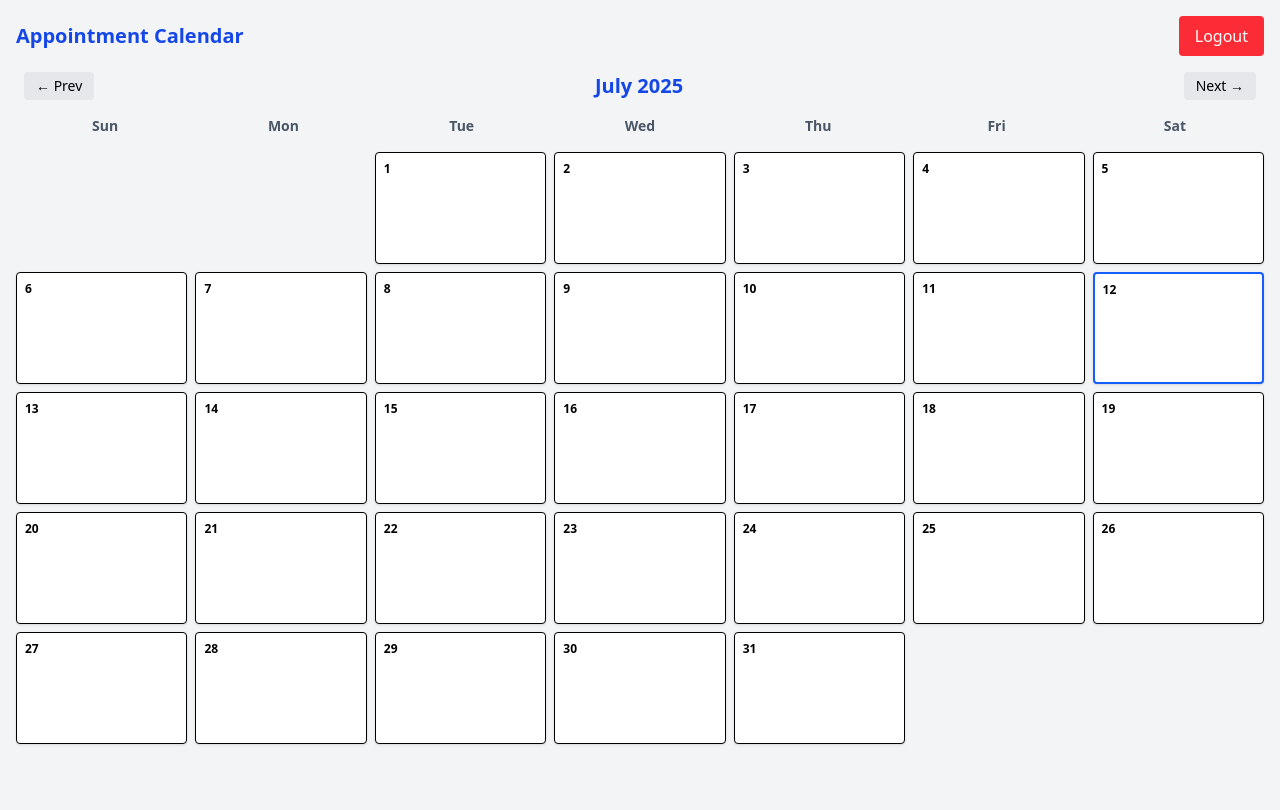
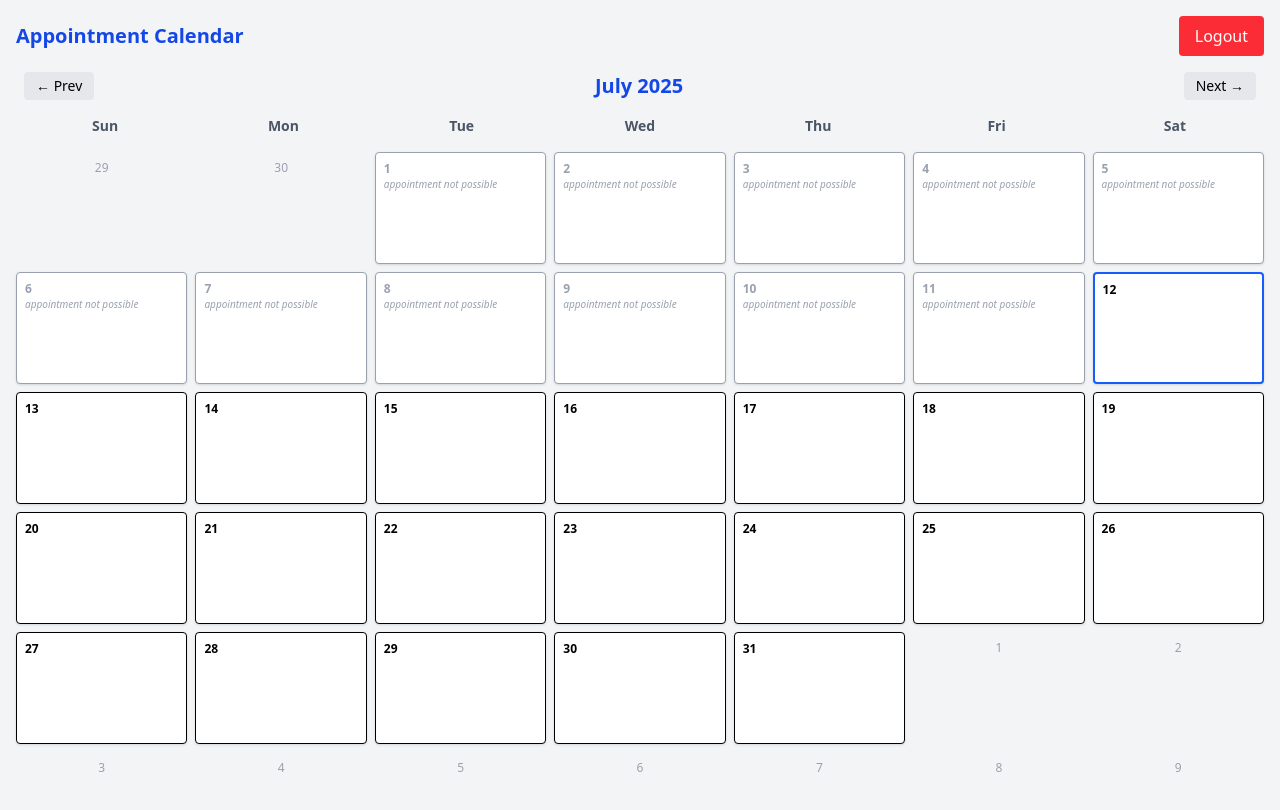
Before and after one commit to suneebs/Appointment-Calendar, a React (Vite) app: page /calendar in a window 1280 px wide. Shown: the top 810 px of the page. Built offline with nearby package versions, Linux system fonts and the light colour scheme; sample sign-in values are in the browser's storage; the HTML template or start-up script is replaced by a standard one.

Commit message:
refactor Calendar component to remove unused handleSaveAppointment function

```diff
--- a/src/components/CalendarGrid.jsx
+++ b/src/components/CalendarGrid.jsx
@@ -4,6 +4,8 @@ import {
   getDay,
   format,
   isSameDay,
+  isBefore,
+  startOfDay,
 } from "date-fns";
 import { useState } from "react";
 import AppointmentModal from "./AppointmentModal";
@@ -13,7 +15,10 @@ export default function CalendarGrid({ appointments, onSave }) {
   const [showModal, setShowModal] = useState(false);
   const [selectedDate, setSelectedDate] = useState(null);
 
-  const handleDayClick = (dateStr) => {
+  const today = startOfDay(new Date());
+
+  const handleDayClick = (date) => {
+    const dateStr = format(date, "yyyy-MM-dd");
     setSelectedDate(dateStr);
     setShowModal(true);
   };
@@ -25,11 +30,12 @@ export default function CalendarGrid({ appointments, onSave }) {
 
   const monthStart = startOfMonth(currentMonth);
   const monthEnd = endOfMonth(currentMonth);
-  const startWeekday = getDay(monthStart); // 0 (Sun) to 6 (Sat)
-  const totalDays = parseInt(format(monthEnd, "d")); // number of days in month
+  const startWeekday = getDay(monthStart);
+  const totalDays = parseInt(format(monthEnd, "d"));
 
   const rows = [];
   let dayCounter = 1;
+  let nextMonthDay = 1;
 
   for (let week = 0; week < 6; week++) {
     const days = [];
@@ -37,13 +43,35 @@ export default function CalendarGrid({ appointments, onSave }) {
     for (let weekday = 0; weekday < 7; weekday++) {
       const cellIndex = week * 7 + weekday;
 
-      if (cellIndex < startWeekday || dayCounter > totalDays) {
-        // Empty cell: before start or after end of month
+      if (cellIndex < startWeekday) {
+        // Greyed out days from previous month
+        const prevDate = new Date(
+          currentMonth.getFullYear(),
+          currentMonth.getMonth(),
+          -(startWeekday - weekday - 1)
+        );
         days.push(
           <div
-            key={`empty-${week}-${weekday}`}
-            className="p-2 h-28 bg-transparent"
-          />
+            key={`prev-${week}-${weekday}`}
+            className="p-2 h-28 bg-gray-100 text-gray-400 text-xs text-center rounded select-none"
+          >
+            {format(prevDate, "d")}
+          </div>
+        );
+      } else if (dayCounter > totalDays) {
+        // Greyed out days from next month
+        const nextDate = new Date(
+          currentMonth.getFullYear(),
+          currentMonth.getMonth() + 1,
+          nextMonthDay++
+        );
+        days.push(
+          <div
+            key={`next-${week}-${weekday}`}
+            className="p-2 h-28 bg-gray-100 text-gray-400 text-xs text-center rounded select-none"
+          >
+            {format(nextDate, "d")}
+          </div>
         );
       } else {
         const date = new Date(
@@ -55,15 +83,30 @@ export default function CalendarGrid({ appointments, onSave }) {
         const dailyAppointments = appointments.filter(
           (appt) => appt.date === dateStr
         );
-        const isToday = isSameDay(date, new Date());
+        const isToday = isSameDay(date, today);
+        const isPast = isBefore(date, today);
 
+        const commonClasses = `border p-2 h-28 overflow-auto rounded shadow-sm bg-white transition duration-150`;
+
+        if (isPast) {
           days.push(
             <div
               key={dateStr}
-            className={`border p-2 h-28 overflow-auto rounded shadow-sm hover:bg-blue-50 cursor-pointer transition duration-150 bg-white ${
+              className={`${commonClasses} text-gray-400 bg-gray-100 cursor-not-allowed select-none`}
+              title="Past date — not allowed"
+            >
+              <div className="text-xs font-bold">{dayCounter}</div>
+              <div className="text-[10px] italic">appointment not possible</div>
+            </div>
+          );
+        } else {
+          days.push(
+            <div
+              key={dateStr}
+              className={`${commonClasses} hover:bg-blue-50 cursor-pointer ${
                 isToday ? "border-blue-600 border-2" : ""
               }`}
-            onClick={() => handleDayClick(dateStr)}
+              onClick={() => handleDayClick(date)}
             >
               <div className="text-xs font-bold">{dayCounter}</div>
               <div className="mt-1 space-y-1">
@@ -72,7 +115,9 @@ export default function CalendarGrid({ appointments, onSave }) {
                     key={idx}
                     className="text-[11px] text-gray-700 bg-blue-100 px-1 py-0.5 rounded"
                   >
-                  <div className="font-semibold text-gray-800">{appt.name}</div>
+                    <div className="font-semibold text-gray-800">
+                      {appt.name}
+                    </div>
                     {appt.time} — <span className="italic">{appt.doctor}</span>
                   </div>
                 ))}
@@ -82,6 +127,7 @@ export default function CalendarGrid({ appointments, onSave }) {
               </div>
             </div>
           );
+        }
 
         dayCounter++;
       }
@@ -138,7 +184,7 @@ export default function CalendarGrid({ appointments, onSave }) {
         <div>Sat</div>
       </div>
 
-      {/* Grid */}
+      {/* Calendar Grid */}
       <div className="space-y-2">{rows}</div>
 
       {/* Modal */}
--- a/src/pages/Calendar.jsx
+++ b/src/pages/Calendar.jsx
@@ -12,12 +12,6 @@ export default function Calendar() {
     const stored = loadAppointments();
     setAppointments(stored);
   }, []);
-
-  const handleSaveAppointment = (newAppointment) => {
-    const updated = [...appointments, newAppointment];
-    setAppointments(updated);
-    saveAppointments(updated);
-  };
 
   const handleLogout = () => {
     localStorage.removeItem("isLoggedIn");
```
Lines whose indentation alone changed are shown as unchanged.
